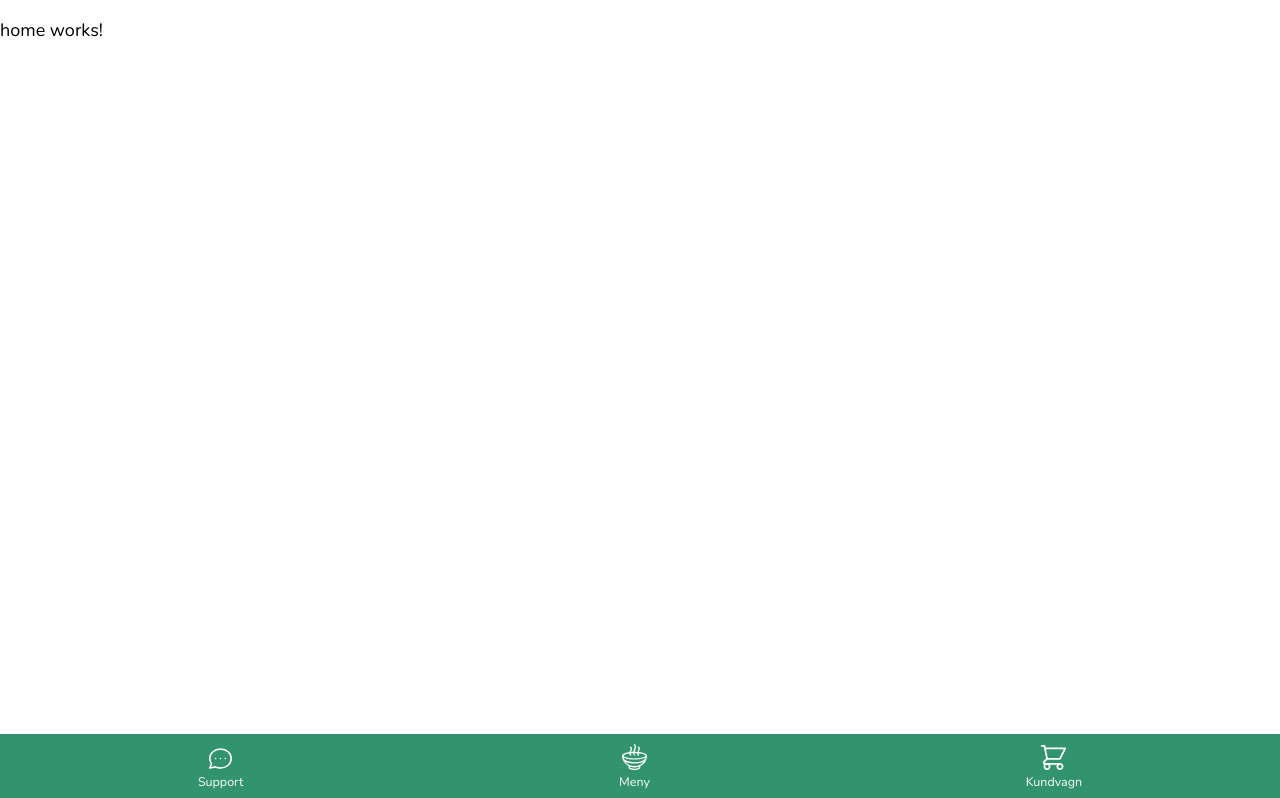
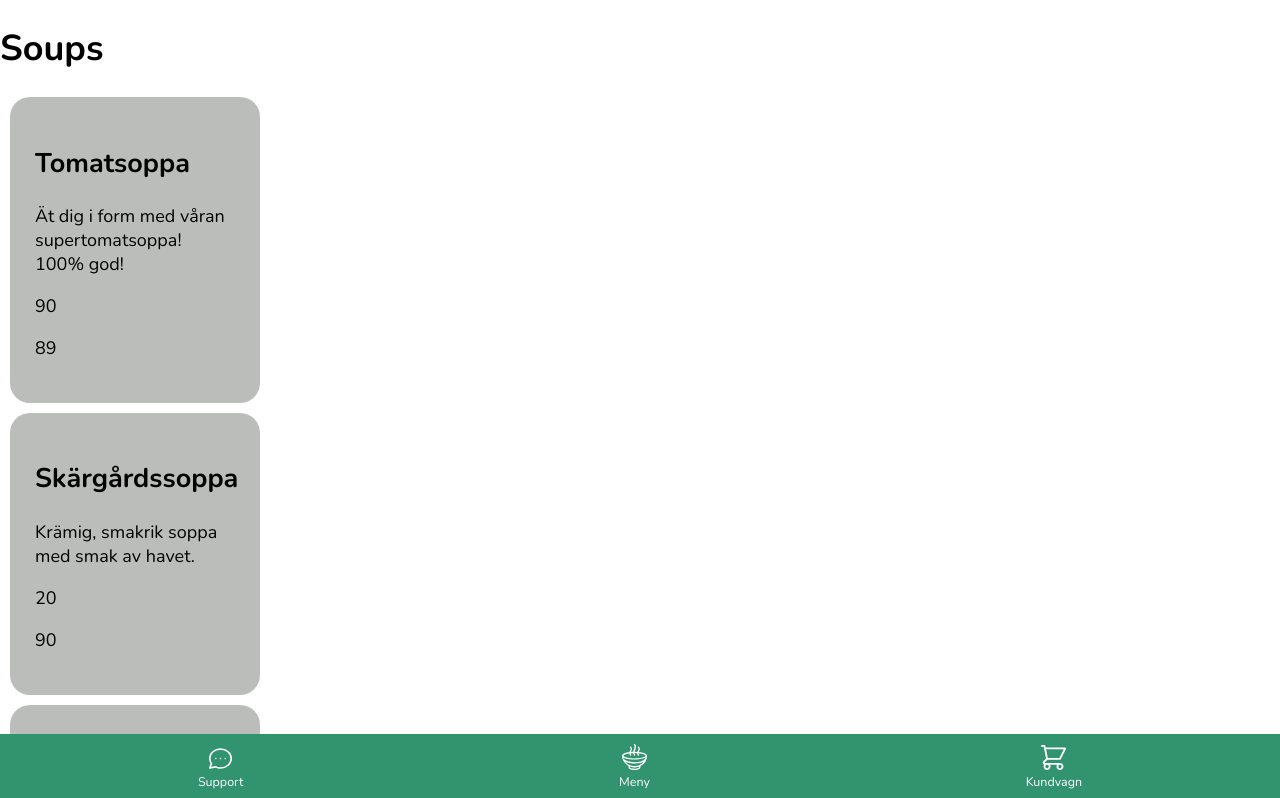
Before and after one commit to martin-linden/SouperHealthy, an Angular app: page / in a window 1280 px wide. Shown: the top 798 px of the page. Built offline with nearby package versions, Linux system fonts and the light colour scheme.

Commit message:
added array of objects with soups. looped with ngFor +binding with @Input  on new component to create soup cards

```diff
--- /dev/null
+++ b/src/app/components/soup-card/soup-card.component.html
@@ -0,0 +1,8 @@
+<h1>Soups</h1>
+<!-- <input type="text" [value]="inputValue"> -->
+
+<div *ngIf="soups">
+    <div *ngFor="let soup of soups">
+        <app-test [soup]="soup"></app-test>
+    </div>
+</div>
--- /dev/null
+++ b/src/app/components/soup-card/soup-card.component.scss
@@ -0,0 +1,11 @@
+
+.container{
+    display: grid;
+
+
+}
+
+.test{
+    padding: 25px;
+    grid-template-rows: 3;
+}
--- /dev/null
+++ b/src/app/components/soup-card/soup-card.component.ts
@@ -0,0 +1,40 @@
+import { Component, OnInit } from '@angular/core';
+
+@Component({
+  selector: 'app-soup-card',
+  templateUrl: './soup-card.component.html',
+  styleUrls: ['./soup-card.component.scss']
+})
+export class SoupCardComponent implements OnInit {
+
+  /*  inputValue: string = 'hello world hdshuifufchusd'
+   soup: any */
+  soups: any;
+
+  constructor() {
+    this.soups = [{
+      name: 'Tomatsoppa',
+      text: 'Ät dig i form med våran supertomatsoppa! 100% god!',
+      minutes: 90,
+      price: 89,
+    },
+    {
+      name: 'Skärgårdssoppa',
+      text: 'Krämig, smakrik soppa med smak av havet.',
+      minutes: 20,
+      price: 90,
+    },
+    {
+      name: 'Potatis- och purjolökssoppa',
+      text: 'För den jordnära. Mmmm potatis.',
+      minutes: 30,
+      price: 80,
+    }
+    ]
+
+    /*  this.soups = ["tomato", "carlic", "potato"] */
+  }
+  ngOnInit() {
+  }
+
+}
--- /dev/null
+++ b/src/app/components/test/test.component.html
@@ -0,0 +1,6 @@
+<div class="card-wrapper">
+    <h2>{{soup.name}}</h2>
+    <p>{{soup.text}}</p>
+    <p>{{soup.minutes}}</p>
+    <p>{{soup.price}}</p>
+</div>
--- /dev/null
+++ b/src/app/components/test/test.component.scss
@@ -0,0 +1,7 @@
+.card-wrapper{
+    background: #bbbdbb;
+    max-width: 200px;
+    padding: 25px;
+    border-radius: 20px;;
+    margin: 10px;
+}
--- /dev/null
+++ b/src/app/components/test/test.component.ts
@@ -0,0 +1,17 @@
+import { Component, OnInit, Input } from '@angular/core';
+
+@Component({
+  selector: 'app-test',
+  templateUrl: './test.component.html',
+  styleUrls: ['./test.component.scss']
+})
+export class TestComponent implements OnInit {
+
+  @Input() soup: string;
+
+  constructor() { }
+
+  ngOnInit() {
+  }
+
+}
--- a/src/app/pages/home/home.component.html
+++ b/src/app/pages/home/home.component.html
@@ -1 +1 @@
-<p>home works!</p>
+<app-soup-card></app-soup-card>
--- a/src/styles.scss
+++ b/src/styles.scss
@@ -6,6 +6,7 @@ $primary: #32936F;
 
 body {
     margin: 0px;
+    margin-bottom: 100px;;
     padding: 0px;
     font-family: 'Nunito', 'sans-serif';
     font-size: 18px;
```
Also changed, not shown: src/app/app.module.ts (+7 -1 lines), 2 other files (tests, documents, lock files or other folders).
